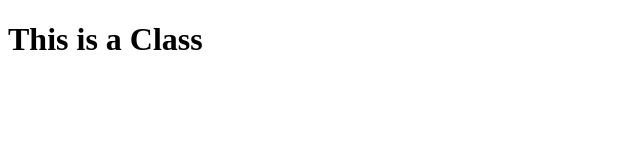
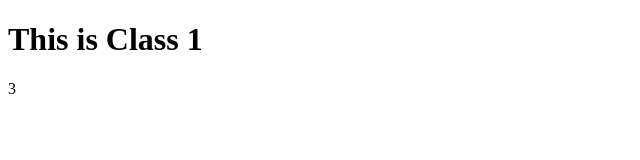
Before and after one commit to Anas-init/ClassLoom, a React (Create React App) app in the folder frontend/main-app/: page /class/1 in a window 1280 px wide. Shown: the top 160 px of the page, without its empty margins (0-640 px from the left). Built offline with nearby package versions, Linux system fonts and the light colour scheme; sample sign-in values are in the browser's storage.

Commit message:
Home page api integrated

```diff
--- a/frontend/main-app/src/App.js
+++ b/frontend/main-app/src/App.js
@@ -137,7 +137,7 @@ export default function App() {
           }
         />
         <Route
-          path="/class/:classId"
+          path="/class/:class_id"
           element={
             <PrivateRoute session={session}>
               <ClassPage />
--- a/frontend/main-app/src/components/ClassPage.jsx
+++ b/frontend/main-app/src/components/ClassPage.jsx
@@ -1,9 +1,58 @@
-import React from 'react';
+import React, { useEffect, useState } from 'react';
+import { useParams } from 'react-router-dom';
 
-const ClassPage = ({ class_id }) => {
-    return (
-        <h1>This is a Class {class_id}</h1>
-    );
+const ClassPage = () => {
+  const { class_id } = useParams();
+  // const response = await axios.post("http://127.0.0.1:8000/api/classes/");
+
+  //const stream = await axios.get("http://127.0.0.1:8000/api/class-stream/?class_id=" + class_id);
+
+  const [stream, setStream] = useState([]);
+  const [error, setError] = useState(null);
+
+  useEffect(() => {
+    const fetchStream = async () => {
+      try {
+        const response = [
+          { class_id: 1, class_name: 'Mathematics 101', creator: 'Dr. Alice' },
+          { class_id: 2, class_name: 'Physics 202', creator: 'Prof. Bob' },
+          { class_id: 3, class_name: 'History 303', creator: 'Dr. Carol' },
+        ];
+
+        //const accessToken = localStorage.getItem('accessToken');
+        // const response = await axios.get(
+        //   'http://127.0.0.1:8000/api/classes/',
+        //   {},
+        //   {
+        //     headers: {
+        //       Authorization: `Bearer ${accessToken}`,
+        //     },
+        //   }
+        // );
+        //setClasses(response.data);
+
+        setStream(response);
+      } catch (err) {
+        console.error("Error fetching classes:", err);
+        setError("Failed to load classes.");
+      }
+    };
+
+    fetchStream();
+  }, []);
+
+  if (error) {
+    return <p>{error}</p>;
+  }
+
+  return (
+    <div>
+        <h1>This is Class {class_id}</h1>
+        <p>
+            {stream.length}
+        </p>
+    </div>
+  );
 };
 
 export default ClassPage;
--- a/frontend/main-app/src/components/Home.jsx
+++ b/frontend/main-app/src/components/Home.jsx
@@ -10,9 +10,8 @@ const Home = () => {
     const fetchClasses = async () => {
       try {
         const accessToken = localStorage.getItem('accessToken');
-        const response = await axios.post(
-          "http://127.0.0.1:8000/api/classes/",
-          {},
+        const response = await axios.get(
+          'http://127.0.0.1:8000/api/classes/',
           {
             headers: {
               Authorization: `Bearer ${accessToken}`,
@@ -20,6 +19,7 @@ const Home = () => {
           }
         );
         setClasses(response.data);
+
       } catch (err) {
         console.error("Error fetching classes:", err);
         setError("Failed to load classes.");
```
